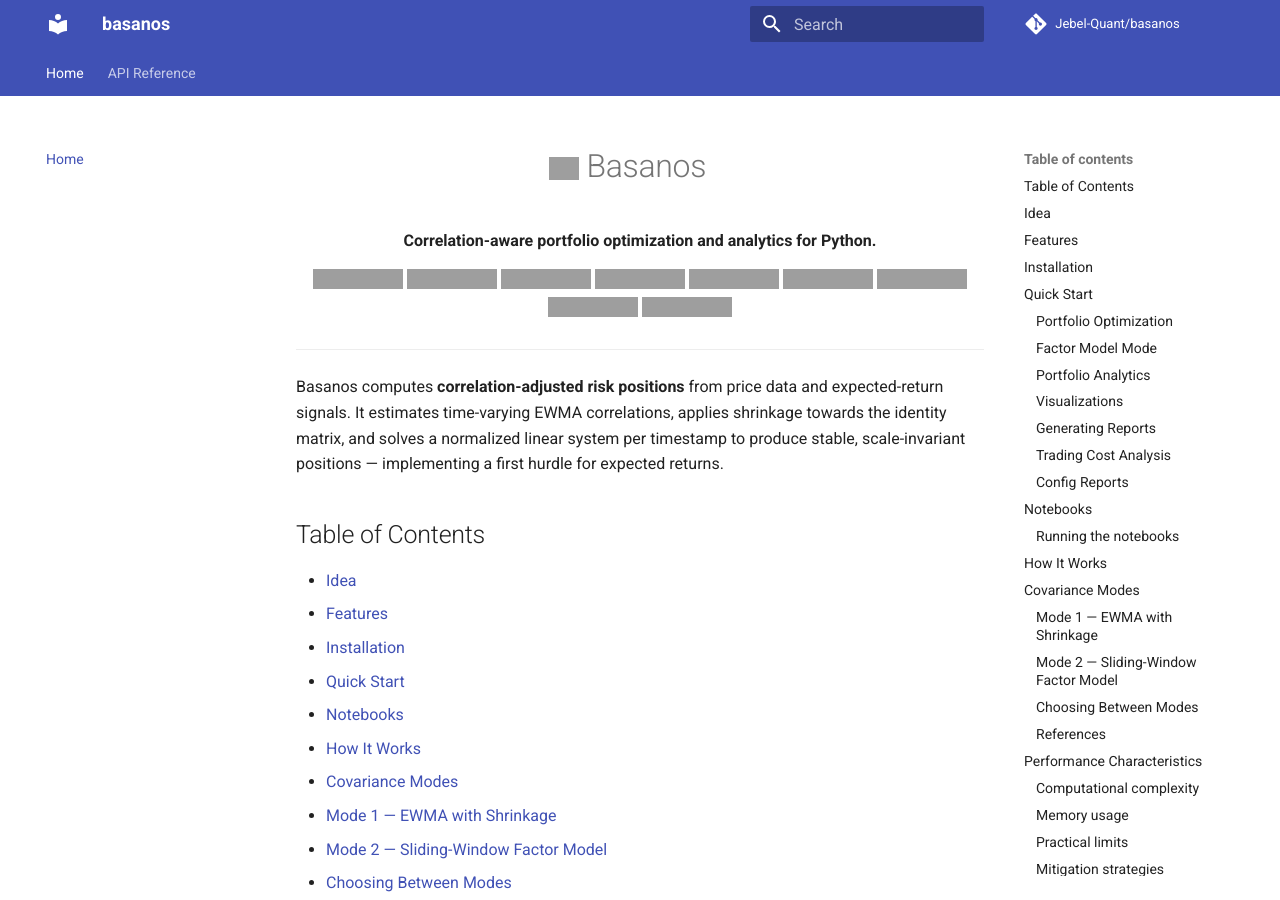
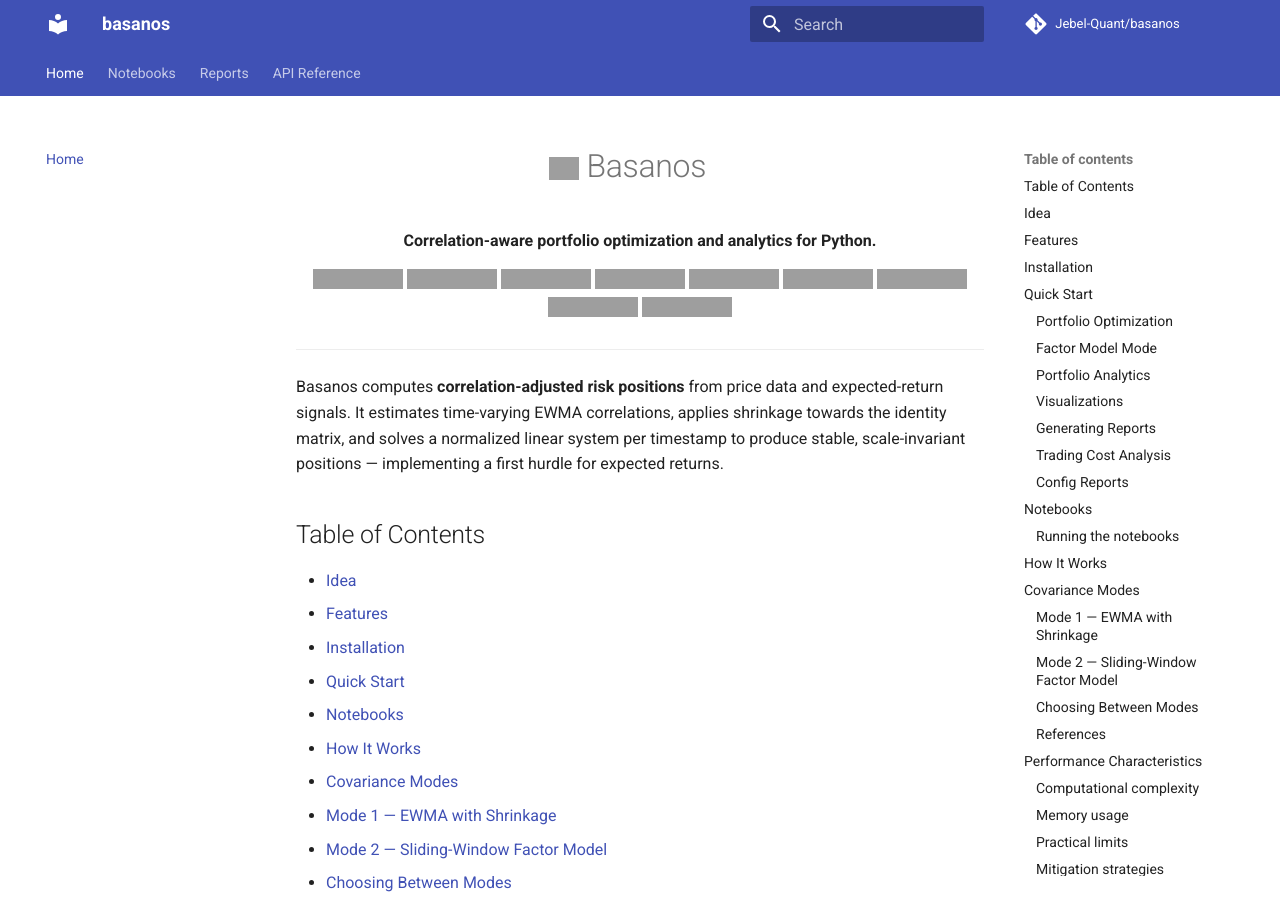
Before and after one commit to Jebel-Quant/basanos, an MkDocs documentation site: the page built from docs/index.md, in a window 1280 px wide and 900 px high, cut to the strip 0-900 px from the top of the window. Built offline with MkDocs 1.6.1 and Material for MkDocs 9.7.7, drawn with Linux system fonts in a browser that asks for light colours; comment, search, counter and statistics services are not loaded; grey boxes are pictures that could not be loaded.

Commit message:
fix: add Notebooks and Reports to MkDocs nav
Co-Authored-By: Claude Sonnet 4.6 <noreply@anthropic.com>

```diff
--- a/mkdocs.yml
+++ b/mkdocs.yml
@@ -45,4 +45,6 @@ markdown_extensions:
 
 nav:
   - Home: index.md
+  - Notebooks: notebooks.md
+  - Reports: reports.md
   - API Reference: api.md
```
